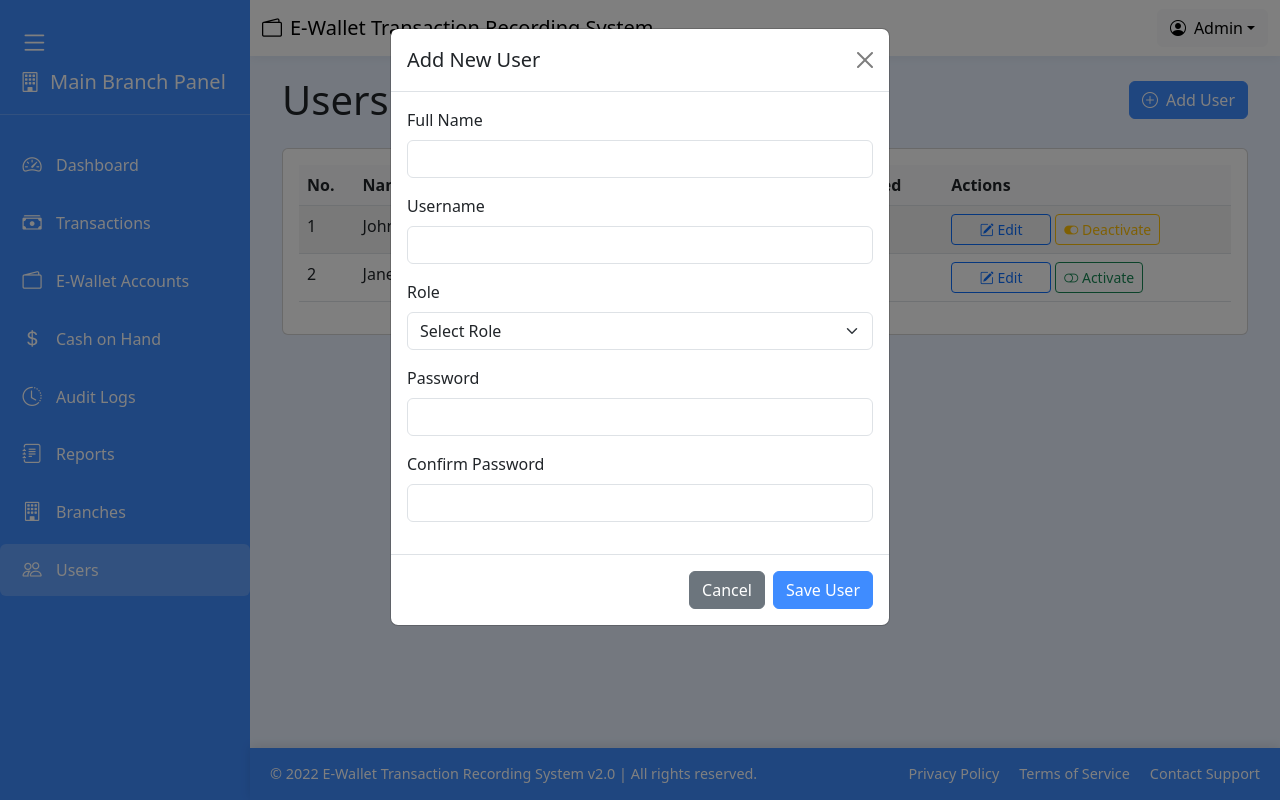
After one commit to raganet30/e-wallet-transactions-recording-system, a PHP site: page /users.php in a window 1280 px wide, after a click on "Add User". The commit adds this page. Run offline with PHP 8.4, Linux system fonts and the light colour scheme.

Commit message:
updated UI of add transaction modal, added new modules for branch & user management

```diff
--- a/assets/css/style.css
+++ b/assets/css/style.css
@@ -390,3 +390,32 @@
      text-align: left !important;
      margin-bottom: 15px;
  }
+
+
+ /* enlarge form text input  */
+ /* Enlarge all input & select text inside modal */
+#addTransactionModal .form-control,
+#addTransactionModal .form-select {
+    font-size: 1.2rem;
+    padding: 10px 12px;
+    font-weight: 500;
+}
+
+/* Enlarge labels as well */
+#addTransactionModal .form-label {
+    font-size: 1.1rem;
+}
+
+/* Enlarge confirmation modal list */
+#confirmAddModal .list-group-item {
+    font-size: 1.25rem;       /* Bigger text */
+    padding: 14px 18px;       /* More breathing room */
+}
+
+#confirmAddModal .list-group-item strong {
+    font-size: 1.28rem;
+}
+
+#confirmAddModal .list-group-item span {
+    font-weight: 600;
+}
--- /dev/null
+++ b/public/users.php
@@ -0,0 +1,241 @@
+<!DOCTYPE html>
+<html lang="en">
+
+<body>
+    <?php include '../views/sidebar.php'; ?>
+
+    <!-- Main Content Area -->
+    <?php include '../views/header.php'; ?>
+
+    <div class="content" id="mainContent">
+        <div class="container-fluid">
+
+            <!-- Page Header with Add User Button -->
+            <div class="d-flex justify-content-between align-items-center mb-4">
+                <h1 class="mb-0">Users</h1>
+                <button class="btn btn-primary" data-bs-toggle="modal" data-bs-target="#addUserModal">
+                    <i class="bi bi-plus-circle me-2"></i>Add User
+                </button>
+            </div>
+
+            <!-- Users Table -->
+            <div class="card">
+                <div class="card-body">
+                    <div class="table-responsive">
+                        <table id="usersTable" class="table table-hover table-striped" style="width:100%">
+                            <thead>
+                                <tr>
+                                    <th>No.</th>
+                                    <th>Name</th>
+                                    <th>Username</th>
+                                    <th>Role</th>
+                                    <th>Status</th>
+                                    <th>Date Created</th>
+                                    <th>Actions</th>
+                                </tr>
+                            </thead>
+                            <tbody>
+                                <!-- Example Data Rows, replace with PHP loop -->
+                                <tr>
+                                    <td>1</td>
+                                    <td>John Doe</td>
+                                    <td>johndoe</td>
+                                    <td>Admin</td>
+                                    <td><span class="badge bg-success">Active</span></td>
+                                    <td>2025-12-06</td>
+                                    <td>
+                                        <button class="btn btn-sm btn-outline-primary edit-btn" data-id="1">
+                                            <i class="bi bi-pencil-square"></i> Edit
+                                        </button>
+                                        <button class="btn btn-sm btn-outline-warning toggle-status-btn" data-id="1">
+                                            <i class="bi bi-toggle-on"></i> Deactivate
+                                        </button>
+                                    </td>
+                                </tr>
+                                <tr>
+                                    <td>2</td>
+                                    <td>Jane Smith</td>
+                                    <td>janesmith</td>
+                                    <td>User</td>
+                                    <td><span class="badge bg-danger">Inactive</span></td>
+                                    <td>2025-11-20</td>
+                                    <td>
+                                        <button class="btn btn-sm btn-outline-primary edit-btn" data-id="2">
+                                            <i class="bi bi-pencil-square"></i> Edit
+                                        </button>
+                                        <button class="btn btn-sm btn-outline-success toggle-status-btn" data-id="2">
+                                            <i class="bi bi-toggle-off"></i> Activate
+                                        </button>
+                                    </td>
+                                </tr>
+                            </tbody>
+                        </table>
+                    </div>
+                </div>
+            </div>
+
+        </div>
+    </div>
+
+    <!-- Add User Modal -->
+    <div class="modal fade" id="addUserModal" tabindex="-1">
+        <div class="modal-dialog">
+            <div class="modal-content">
+                <div class="modal-header">
+                    <h5 class="modal-title">Add New User</h5>
+                    <button type="button" class="btn-close" data-bs-dismiss="modal"></button>
+                </div>
+                <div class="modal-body">
+                    <form id="addUserForm">
+                        <div class="mb-3">
+                            <label class="form-label">Full Name</label>
+                            <input type="text" class="form-control" name="name" required>
+                        </div>
+                        <div class="mb-3">
+                            <label class="form-label">Username</label>
+                            <input type="text" class="form-control" name="username" required>
+                        </div>
+                        <div class="mb-3">
+                            <label class="form-label">Role</label>
+                            <select class="form-select" name="role" required>
+                                <option value="">Select Role</option>
+                                <option value="Admin">Admin</option>
+                                <option value="Cashier">Cashier</option>
+                            </select>
+                        </div>
+                        <div class="mb-3">
+                            <label class="form-label">Password</label>
+                            <input type="password" class="form-control" name="password" required>
+                        </div>
+                        <div class="mb-3">
+                            <label class="form-label">Confirm Password</label>
+                            <input type="password" class="form-control" name="confirm_password" required>
+                        </div>
+                    </form>
+                </div>
+                <div class="modal-footer">
+                    <button type="button" class="btn btn-secondary" data-bs-dismiss="modal">Cancel</button>
+                    <button type="submit" form="addUserForm" class="btn btn-primary">Save User</button>
+                </div>
+            </div>
+        </div>
+    </div>
+
+    <!-- Edit User Modal -->
+    <div class="modal fade" id="editUserModal" tabindex="-1">
+        <div class="modal-dialog">
+            <div class="modal-content">
+                <div class="modal-header">
+                    <h5 class="modal-title">Edit User</h5>
+                    <button type="button" class="btn-close" data-bs-dismiss="modal"></button>
+                </div>
+                <div class="modal-body">
+                    <form id="editUserForm">
+                        <input type="hidden" name="user_id" id="editUserId">
+                        <div class="mb-3">
+                            <label class="form-label">Full Name</label>
+                            <input type="text" class="form-control" name="name" id="editName" required>
+                        </div>
+                        <div class="mb-3">
+                            <label class="form-label">Username</label>
+                            <input type="text" class="form-control" name="username" id="editUsername" required>
+                        </div>
+                        <div class="mb-3">
+                            <label class="form-label">Role</label>
+                            <select class="form-select" name="role" id="editRole" required>
+                                <option value="">Select Role</option>
+                                <option value="Admin">Admin</option>
+                                <option value="Cashier">Cashier</option>
+                            </select>
+                        </div>
+                        <div class="mb-3">
+                            <label class="form-label">Password</label>
+                            <input type="password" class="form-control" name="password" id="editPassword"
+                                placeholder="Leave blank to keep current">
+                        </div>
+                        <div class="mb-3">
+                            <label class="form-label">Confirm Password</label>
+                            <input type="password" class="form-control" name="confirm_password" id="editConfirmPassword"
+                                placeholder="Leave blank to keep current">
+                        </div>
+                    </form>
+                </div>
+                <div class="modal-footer">
+                    <button type="button" class="btn btn-secondary" data-bs-dismiss="modal">Cancel</button>
+                    <button type="submit" form="editUserForm" class="btn btn-primary">Update User</button>
+                </div>
+            </div>
+        </div>
+    </div>
+
+    <!-- Activate/Deactivate Confirmation Modal -->
+    <div class="modal fade" id="toggleStatusModal" tabindex="-1">
+        <div class="modal-dialog">
+            <div class="modal-content">
+                <div class="modal-header">
+                    <h5 class="modal-title">Confirm Status Change</h5>
+                    <button type="button" class="btn-close" data-bs-dismiss="modal"></button>
+                </div>
+                <div class="modal-body">
+                    <p id="statusMessage">Are you sure you want to change this user's status?</p>
+                    <input type="hidden" id="toggleUserId">
+                </div>
+                <div class="modal-footer">
+                    <button type="button" class="btn btn-secondary" data-bs-dismiss="modal">Cancel</button>
+                    <button type="button" class="btn btn-warning" id="confirmToggleStatus">Save</button>
+                </div>
+            </div>
+        </div>
+    </div>
+
+    <script>
+        // Edit User button click
+        document.querySelectorAll(".edit-btn").forEach(btn => {
+            btn.addEventListener("click", function () {
+                const row = this.closest("tr");
+                const id = this.dataset.id;
+                const name = row.children[1].innerText;
+                const username = row.children[2].innerText;
+                const role = row.children[3].innerText;
+
+                document.getElementById("editUserId").value = id;
+                document.getElementById("editName").value = name;
+                document.getElementById("editUsername").value = username;
+                document.getElementById("editRole").value = role;
+
+                const editModal = new bootstrap.Modal(document.getElementById("editUserModal"));
+                editModal.show();
+            });
+        });
+
+        // Toggle Status button click
+        document.querySelectorAll(".toggle-status-btn").forEach(btn => {
+            btn.addEventListener("click", function () {
+                const row = this.closest("tr");
+                const id = this.dataset.id;
+                const statusText = row.children[4].innerText;
+                const action = statusText === "Active" ? "deactivate" : "activate";
+
+                document.getElementById("toggleUserId").value = id;
+                document.getElementById("statusMessage").innerText = `Are you sure you want to ${action} this user?`;
+
+                const toggleModal = new bootstrap.Modal(document.getElementById("toggleStatusModal"));
+                toggleModal.show();
+            });
+        });
+
+        // Confirm status change
+        document.getElementById("confirmToggleStatus").addEventListener("click", function () {
+            const id = document.getElementById("toggleUserId").value;
+            // Perform AJAX request to update status in DB
+            console.log("Status change confirmed for user ID:", id);
+            // Close modal after action
+            bootstrap.Modal.getInstance(document.getElementById("toggleStatusModal")).hide();
+        });
+
+    </script>
+    <script src="../assets/js/script.js"></script>
+    <?php include '../views/footer.php'; ?>
+</body>
+
+</html>
--- a/views/header.php
+++ b/views/header.php
@@ -19,9 +19,78 @@
         <span class="navbar-brand">
             <i class="bi bi-wallet2 me-2"></i>E-Wallet Transaction Recording System
         </span>
-        <div class="d-flex">
-            <span class="me-3"><i class="bi bi-person-circle"></i> Admin</span>
-            <a href="index.php" class="btn btn-sm btn-outline-danger">Logout</a>
+
+        <div class="dropdown">
+            <button class="btn btn-light dropdown-toggle d-flex align-items-center" type="button" id="userMenu"
+                data-bs-toggle="dropdown" aria-expanded="false">
+                <i class="bi bi-person-circle me-2"></i>
+                <span>Admin</span>
+            </button>
+
+            <ul class="dropdown-menu dropdown-menu-end" aria-labelledby="userMenu">
+                <li>
+                    <a class="dropdown-item" href="#" data-bs-toggle="modal" data-bs-target="#editProfileModal">
+                        <i class="bi bi-gear me-2"></i>Edit Profile
+                    </a>
+
+                </li>
+                <li>
+                    <a class="dropdown-item text-danger" href="index.php">
+                        <i class="bi bi-box-arrow-right me-2"></i>Logout
+                    </a>
+                </li>
+            </ul>
+        </div>
+
+    </div>
+</nav>
+
+<!-- Edit Profile Modal -->
+<div class="modal fade" id="editProfileModal" tabindex="-1">
+    <div class="modal-dialog">
+        <div class="modal-content">
+
+            <div class="modal-header">
+                <h5 class="modal-title"><i class="bi bi-gear me-2"></i>Edit Profile</h5>
+                <button type="button" class="btn-close" data-bs-dismiss="modal"></button>
+            </div>
+
+            <form id="editProfileForm">
+                <div class="modal-body">
+
+                    <!-- Name -->
+                    <div class="mb-3">
+                        <label class="form-label">Full Name</label>
+                        <input type="text" class="form-control" name="name" required>
+                    </div>
+
+                    <!-- Username -->
+                    <div class="mb-3">
+                        <label class="form-label">Username</label>
+                        <input type="text" class="form-control" name="username" required>
+                    </div>
+
+                    <!-- Password -->
+                    <div class="mb-3">
+                        <label class="form-label">New Password</label>
+                        <input type="password" class="form-control" name="password">
+                        <small class="text-muted">Leave blank if you do not wish to change password.</small>
+                    </div>
+
+                    <!-- Confirm Password -->
+                    <div class="mb-3">
+                        <label class="form-label">Confirm Password</label>
+                        <input type="password" class="form-control" name="confirm_password">
+                    </div>
+
+                </div>
+
+                <div class="modal-footer">
+                    <button type="button" class="btn btn-secondary" data-bs-dismiss="modal">Cancel</button>
+                    <button type="submit" class="btn btn-primary">Save Changes</button>
+                </div>
+            </form>
+
         </div>
     </div>
-</nav>
+</div>
--- a/views/sidebar.php
+++ b/views/sidebar.php
@@ -6,7 +6,7 @@
     </button>
 
     <h5 class="text-center mb-4">
-        <i class="bi bi-building"></i> <span>Branch Panel</span>
+        <i class="bi bi-building"></i> <span>Main Branch Panel</span>
     </h5>
 
     <a href="dashboard.php" class="menu-item active">
@@ -34,9 +34,20 @@
         <i class="bi bi-journal-text"></i> <span class="menu-text">Reports</span>
     </a>
 
-    <a href="settings.php" class="menu-item">
+    <!-- Branches -->
+    <a href="branches.php" class="menu-item">
+        <i class="bi bi-building"></i> <span class="menu-text">Branches</span>
+    </a>
+
+    <!-- Users -->
+    <a href="users.php" class="menu-item">
+        <i class="bi bi-people"></i> <span class="menu-text">Users</span>
+    </a>
+
+
+    <!-- <a href="settings.php" class="menu-item">
         <i class="bi bi-gear"></i> <span class="menu-text">Settings</span>
-    </a>
+    </a> -->
 </div>
 
 <script>
```
Also changed, not shown: public/branches.php (added, +195 -0 lines), public/reports.php (+13 -18 lines), public/transactions.php (+80 -26 lines).
